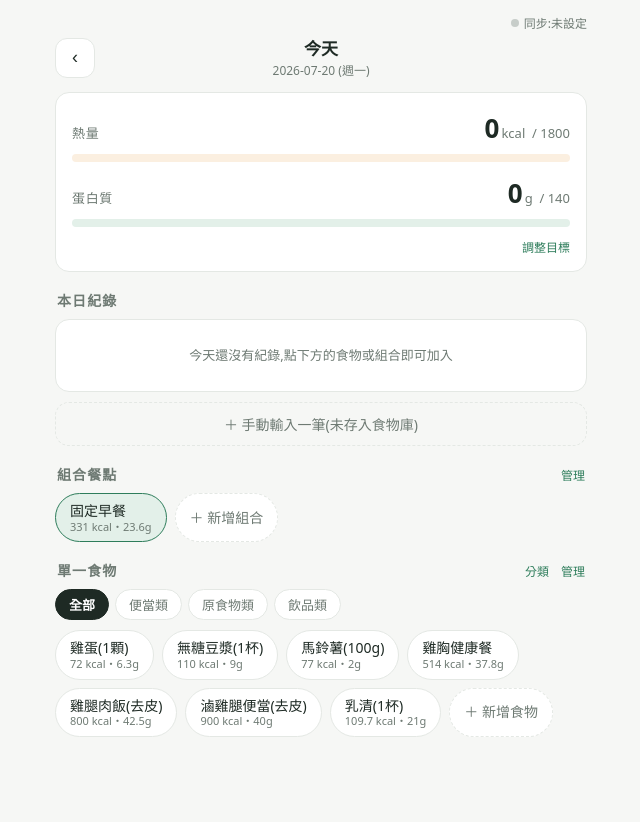
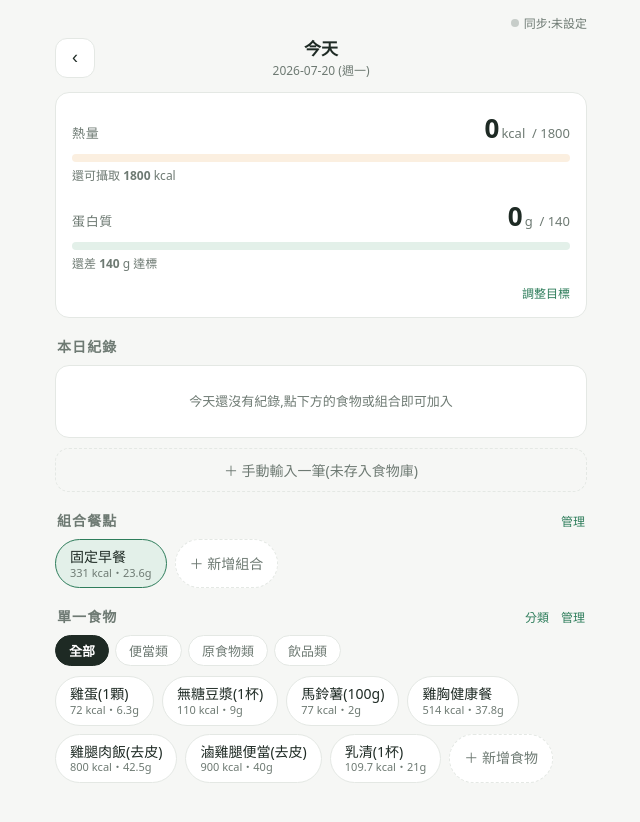
Before and after one commit to demulof/cal-counting, a plain HTML site: page index.html in a window 1280 px wide. Shown: the whole page, without its empty margins (319-959 px from the left). Before the commit the page ends 800 px from the top, so only its background shows below. Drawn offline with Linux system fonts and the light colour scheme.

Commit message:
v2
20260720

```diff
--- a/index.html
+++ b/index.html
@@ -42,6 +42,11 @@
   .bar.pro{background:var(--pro-soft)}.bar.pro .fill{background:var(--pro)}
   .bar .fill.over{background:var(--over)}
   .tsettings{font-size:12px;color:var(--muted);text-align:right;margin-top:8px}
+  .tleft{font-size:12px;font-variant-numeric:tabular-nums;margin-top:5px}
+  .tleft .lnum{font-weight:700}
+  .tleft.under{color:var(--muted)}
+  .tleft.done{color:var(--pro)}
+  .tleft.over{color:var(--over)}
   .tsettings a{color:var(--pro);text-decoration:none;cursor:pointer}
 
   .sechead{display:flex;align-items:center;justify-content:space-between;margin:18px 2px 8px}
@@ -132,11 +137,13 @@
       <div class="thead"><span class="tname">熱量</span>
         <span class="tnum"><span id="kcalNow">0</span><span class="unit">kcal</span> <span class="target">/ <span id="kcalTarget"></span></span></span></div>
       <div class="bar kcal"><div class="fill" id="kcalBar" style="width:0%"></div></div>
+      <div class="tleft" id="kcalLeft"></div>
     </div>
     <div class="trow">
       <div class="thead"><span class="tname">蛋白質</span>
         <span class="tnum"><span id="proNow">0</span><span class="unit">g</span> <span class="target">/ <span id="proTarget"></span></span></span></div>
       <div class="bar pro"><div class="fill" id="proBar" style="width:0%"></div></div>
+      <div class="tleft" id="proLeft"></div>
     </div>
     <div class="tsettings"><a id="editTargets">調整目標</a></div>
   </div>
@@ -366,6 +373,13 @@ function renderTotals(){
   kb.style.width=Math.min(100,k/state.targets.kcal*100)+'%';
   pb.style.width=Math.min(100,p/state.targets.protein*100)+'%';
   kb.classList.toggle('over',k>state.targets.kcal);
+
+  const kl=document.getElementById('kcalLeft'), pl=document.getElementById('proLeft');
+  const kLeft=state.targets.kcal-k, pLeft=state.targets.protein-p;
+  if(kLeft>=0){ kl.className='tleft under'; kl.innerHTML=`還可攝取 <span class="lnum">${fmt(kLeft)}</span> kcal`; }
+  else{ kl.className='tleft over'; kl.innerHTML=`已超出 <span class="lnum">${fmt(-kLeft)}</span> kcal`; }
+  if(pLeft>0){ pl.className='tleft under'; pl.innerHTML=`還差 <span class="lnum">${fmt(pLeft)}</span> g 達標`; }
+  else{ pl.className='tleft done'; pl.innerHTML=`已達標(超出 <span class="lnum">${fmt(-pLeft)}</span> g)`; }
 }
 function renderLog(){
   const list=document.getElementById('logList'); list.innerHTML='';
```
